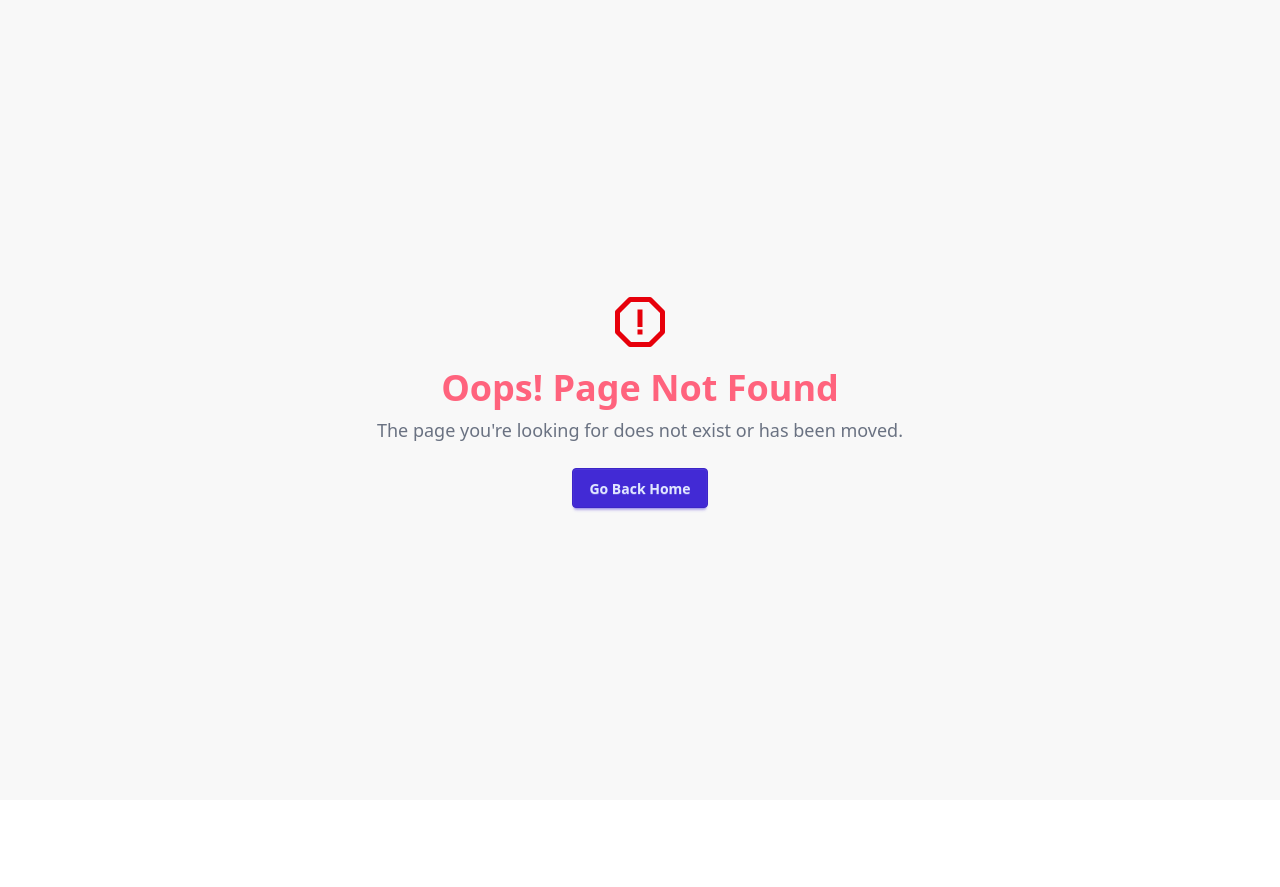
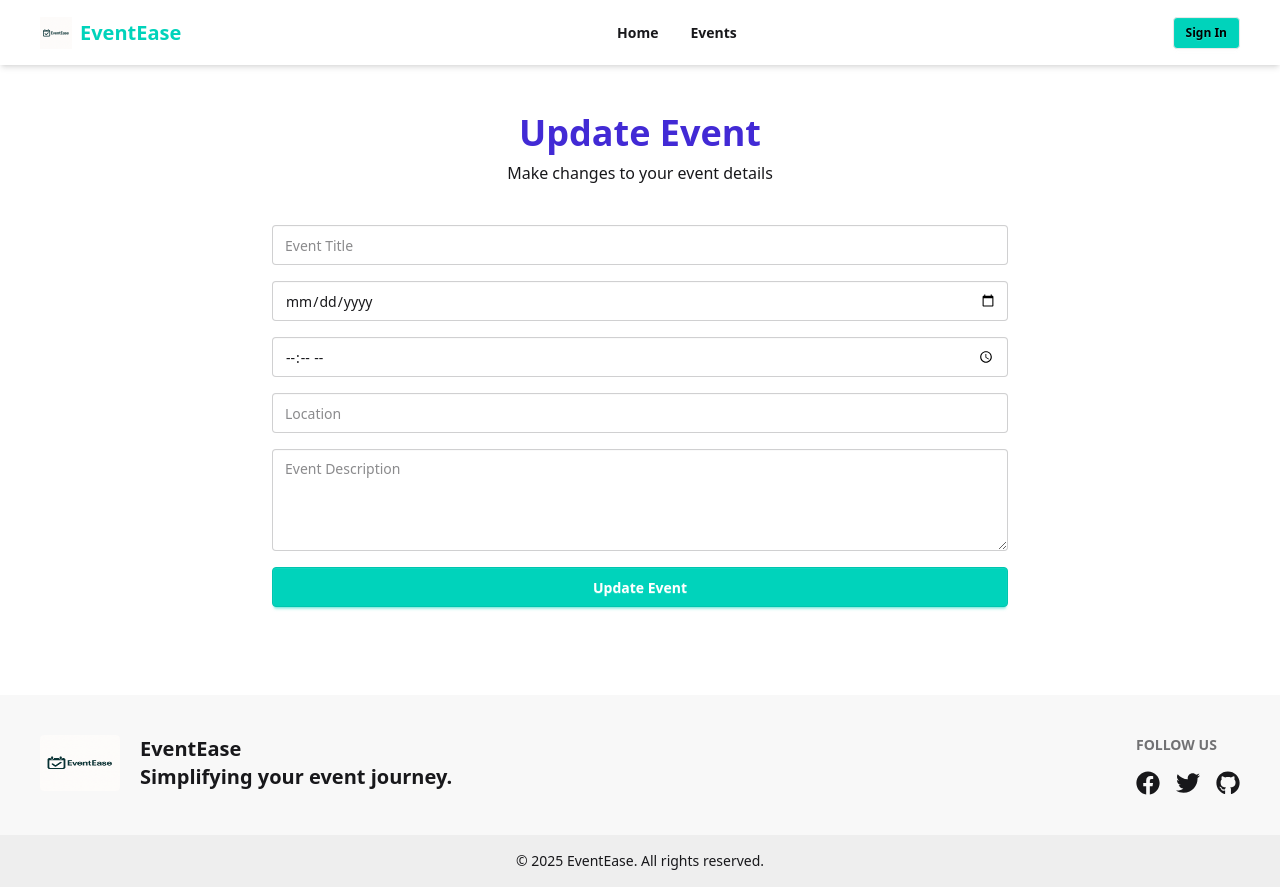
Before and after one commit to Sabuj-Chowdhury/Event-Management-Web-Application, a React (Vite) app in the folder client/: page /update-event/1 in a window 1280 px wide. Before the commit this address had no page. Before the commit the page ends 800 px from the top, so only its background shows below. Built offline with nearby package versions, Linux system fonts and the light colour scheme; no server answers.

Commit message:
update event page

```diff
--- /dev/null
+++ b/client/src/pages/UpdateEvent.jsx
@@ -0,0 +1,117 @@
+import { useEffect, useState } from "react";
+import { useParams, useNavigate } from "react-router";
+import axios from "axios";
+import toast from "react-hot-toast";
+import SectionTitle from "../components/SectionTitle";
+
+const UpdateEvent = () => {
+  const { id } = useParams();
+  const navigate = useNavigate();
+  const [formData, setFormData] = useState({
+    title: "",
+    date: "",
+    time: "",
+    location: "",
+    description: "",
+  });
+
+  // Fetch existing event
+  useEffect(() => {
+    const fetchEvent = async () => {
+      try {
+        const res = await axios.get(`/events/my-events`);
+        const event = res.data.find((e) => e._id === id);
+        if (!event) return toast.error("Event not found");
+
+        setFormData({
+          title: event.title,
+          date: event.date,
+          time: event.time,
+          location: event.location,
+          description: event.description,
+        });
+      } catch (err) {
+        toast.error("Failed to fetch event");
+      }
+    };
+
+    fetchEvent();
+  }, [id]);
+
+  // Handle input change
+  const handleChange = (e) => {
+    setFormData((prev) => ({ ...prev, [e.target.name]: e.target.value }));
+  };
+
+  // Submit update
+  const handleSubmit = async (e) => {
+    e.preventDefault();
+    try {
+      await axios.put(`/events/${id}`, formData);
+      toast.success("Event updated successfully!");
+      navigate("/my-events");
+    } catch (err) {
+      toast.error("Failed to update event");
+    }
+  };
+
+  return (
+    <section className="max-w-3xl mx-auto px-4 py-12">
+      <SectionTitle
+        title="Update Event"
+        subtitle="Make changes to your event details"
+      />
+
+      <form onSubmit={handleSubmit} className="space-y-4">
+        <input
+          type="text"
+          name="title"
+          placeholder="Event Title"
+          className="input input-bordered w-full"
+          value={formData.title}
+          onChange={handleChange}
+          required
+        />
+        <input
+          type="date"
+          name="date"
+          className="input input-bordered w-full"
+          value={formData.date}
+          onChange={handleChange}
+          required
+        />
+        <input
+          type="time"
+          name="time"
+          className="input input-bordered w-full"
+          value={formData.time}
+          onChange={handleChange}
+          required
+        />
+        <input
+          type="text"
+          name="location"
+          placeholder="Location"
+          className="input input-bordered w-full"
+          value={formData.location}
+          onChange={handleChange}
+          required
+        />
+        <textarea
+          name="description"
+          placeholder="Event Description"
+          className="textarea textarea-bordered w-full"
+          rows={4}
+          value={formData.description}
+          onChange={handleChange}
+          required
+        ></textarea>
+        <button className="btn btn-accent w-full text-white" type="submit">
+          Update Event
+        </button>
+      </form>
+    </section>
+  );
+};
+
+export default UpdateEvent;
--- a/client/src/routes/Routes.jsx
+++ b/client/src/routes/Routes.jsx
@@ -7,6 +7,7 @@ import Login from "../pages/Login";
 import Register from "../pages/Register";
 import AddEvent from "../pages/AddEvent";
 import MyEvents from "../pages/MyEvents";
+import UpdateEvent from "../pages/UpdateEvent";
 
 const router = createBrowserRouter([
   {
@@ -42,6 +43,10 @@ const router = createBrowserRouter([
         path: "/my-events",
         element: <MyEvents />,
       },
+      {
+        path: "/update-event/:id",
+        element: <UpdateEvent />,
+      },
     ],
   },
 ]);
```
